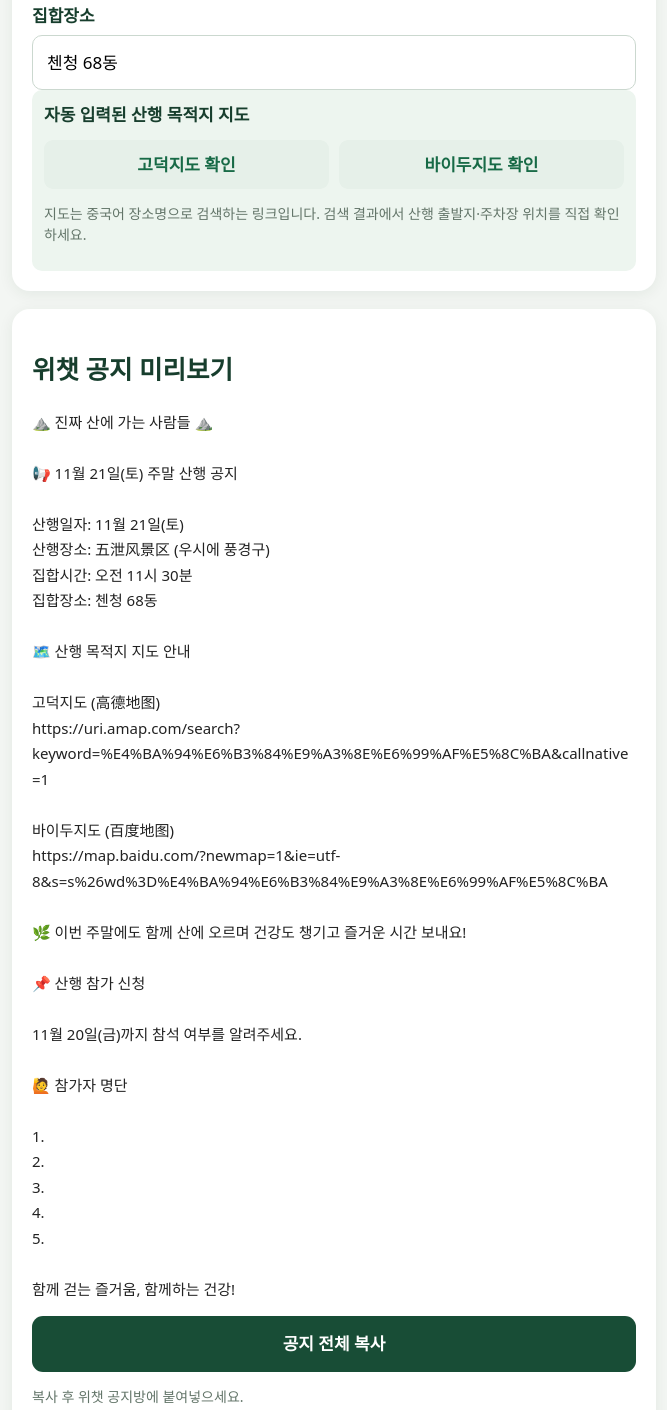
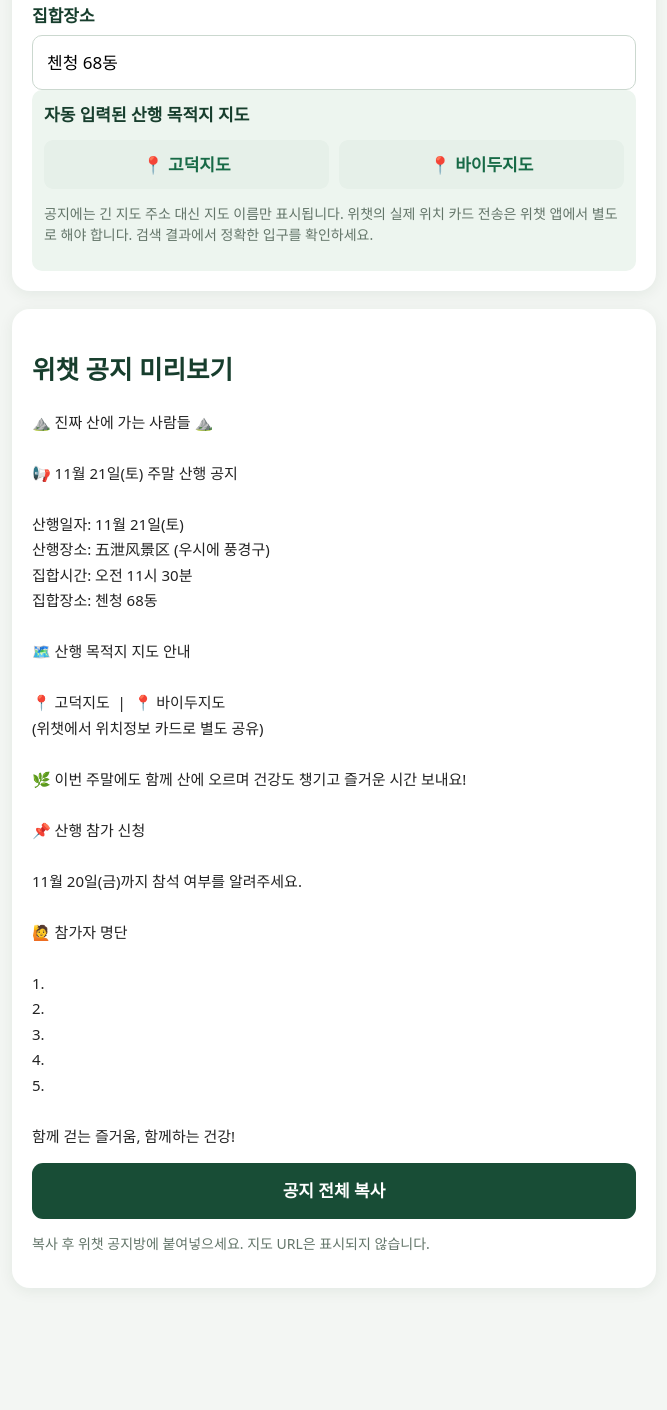
Before and after one commit to foryun74-web/-jinhua-hiking, a plain HTML site: page notice.html in a window 1280 px wide. Shown: the part 733-2143 px from the top of the page, without its empty margins (306-973 px from the left). After the commit the page ends 2057 px from the top, so only its background shows below. Drawn offline with Linux system fonts and the light colour scheme.

Commit message:
Add files via upload

```diff
--- a/notice.html
+++ b/notice.html
@@ -34,12 +34,12 @@ pre{white-space:pre-wrap;overflow-wrap:anywhere;font:15px/1.7 system-ui,sans-ser
 </div>
 <label for="meeting">집합장소</label><input id="meeting" value="첸청 68동">
 <div class="notice"><strong>자동 입력된 산행 목적지 지도</strong>
-<div class="links"><a id="amap" target="_blank" rel="noopener noreferrer">고덕지도 확인</a><a id="baidu" target="_blank" rel="noopener noreferrer">바이두지도 확인</a></div>
-<p class="muted">지도는 중국어 장소명으로 검색하는 링크입니다. 검색 결과에서 산행 출발지·주차장 위치를 직접 확인하세요.</p></div>
+<div class="links"><a id="amap" target="_blank" rel="noopener noreferrer">📍 고덕지도</a><a id="baidu" target="_blank" rel="noopener noreferrer">📍 바이두지도</a></div>
+<p class="muted">공지에는 긴 지도 주소 대신 지도 이름만 표시됩니다. 위챗의 실제 위치 카드 전송은 위챗 앱에서 별도로 해야 합니다. 검색 결과에서 정확한 입구를 확인하세요.</p></div>
 </section>
 <section class="card" id="result"><h2>위챗 공지 미리보기</h2><pre id="preview"></pre>
 <button id="copy" type="button">공지 전체 복사</button>
-<p class="muted" id="status" aria-live="polite">복사 후 위챗 공지방에 붙여넣으세요.</p></section>
+<p class="muted" id="status" aria-live="polite">복사 후 위챗 공지방에 붙여넣으세요. 지도 URL은 표시되지 않습니다.</p></section>
 </main>
 <script>
 const ids=['place','ko','date','deadline','time','count','meeting'];
@@ -70,11 +70,8 @@ function update(){
 
 🗺️ 산행 목적지 지도 안내
 
-고덕지도 (高德地图)
-${a}
-
-바이두지도 (百度地图)
-${b}
+📍 고덕지도  |  📍 바이두지도
+(위챗에서 위치정보 카드로 별도 공유)
 
 🌿 이번 주말에도 함께 산에 오르며 건강도 챙기고 즐거운 시간 보내요!
 
```
Also changed, not shown: map.html (added, +1 -0 lines).
